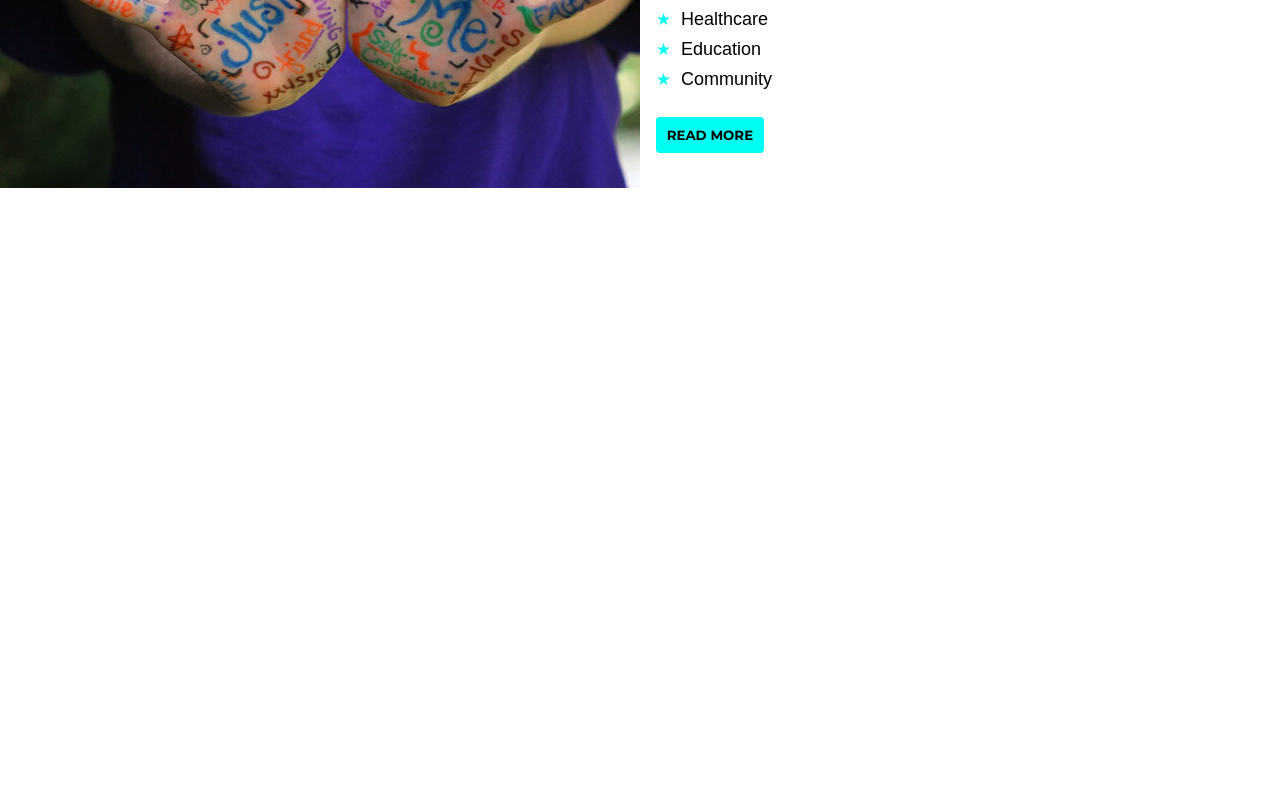
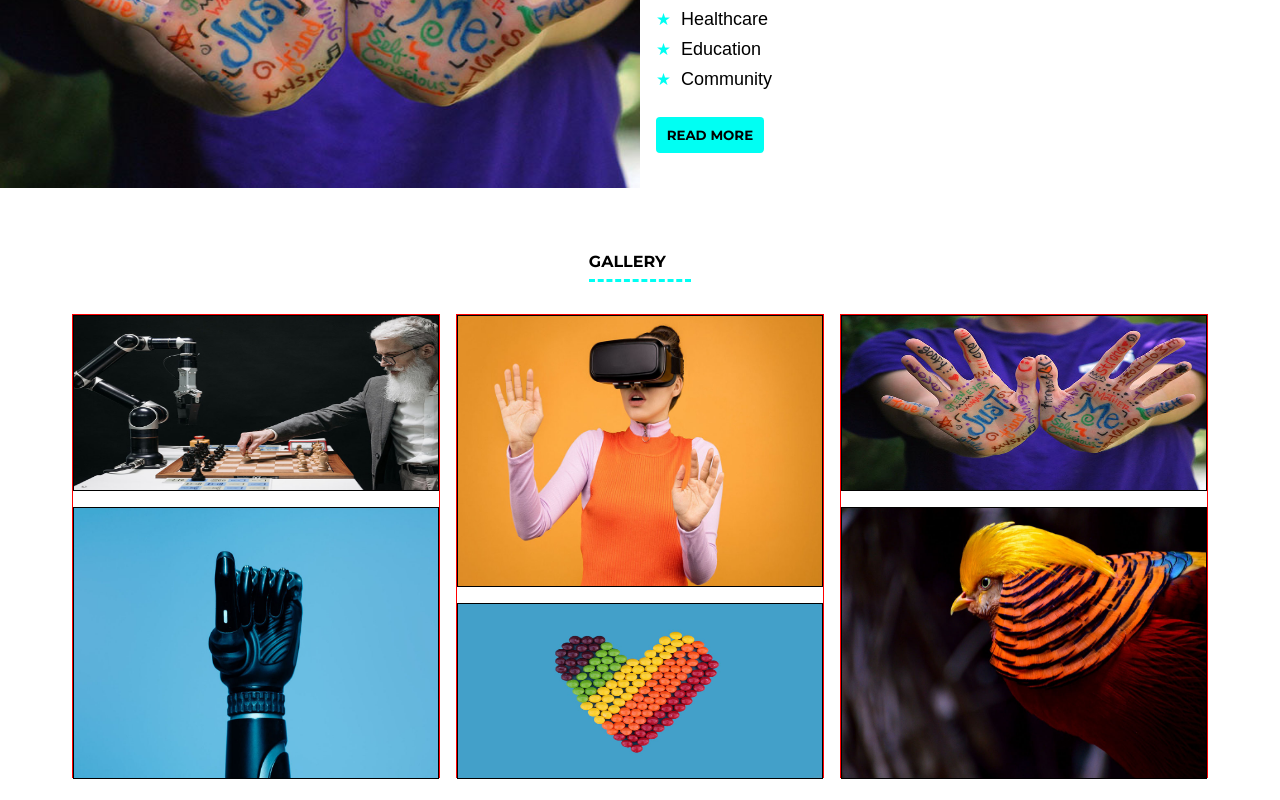
Before and after one commit to DevKay22/Design1, a React (Vite) app: page / in a window 1280 px wide. Shown: the part 2167-2967 px from the top of the page. Before the commit the page ends 2359 px from the top, so only its background shows below. Built offline with nearby package versions, Linux system fonts and the light colour scheme.

Commit message:
done with gallery section

```diff
--- a/src/App.jsx
+++ b/src/App.jsx
@@ -2,13 +2,14 @@ import React from 'react';
 import Header from './Components/Header';
 import About from './Components/About';
 import Why from './Components/Why';
-
+import Gallery from './Components/Gallery';
 const App = () => {
   return (
     <div>
       <Header />
       <About />
       <Why />
+      <Gallery />
     </div>
   )
 }
--- /dev/null
+++ b/src/Components/Gallery.jsx
@@ -0,0 +1,56 @@
+import React from 'react';
+import '../Styles/Gallery.css';
+import img1 from '../assets/Images/blog17.jpg';
+import img2 from '../assets/Images/blog2.jpg';
+import img3 from '../assets/Images/blog21.jpg';
+import img4 from '../assets/Images/blog90.jpg';
+import img5 from '../assets/Images/blog95.jpg';
+import img6 from '../assets/Images/blog97.jpg';
+
+
+const Gallery = () => {
+  return (
+    <div>
+        <div className='gallery'>
+            GALLERY
+        </div>
+
+        <div>
+            <div className='galleryItems'>
+                <div className='galleryItem1'>
+                    <div className='galleryItem1a'>
+                        <div className='diva'>
+                            <img src={img1} alt="" />
+                        </div>
+                        <div className='divb'>
+                            <img src={img2} alt="" />
+                        </div>
+                    </div>
+                    <div className='galleryItem1b'>
+                        <div className='divc'>
+                            <img src={img3} alt="" />
+                        </div>
+                        <div className='divd'>
+                            <img src={img4} alt="" />
+                        </div>
+                    </div>
+                    <div className='galleryItem1a'>
+                        <div className='diva'>
+                            <img src={img5} alt="" />
+                        </div>
+                        <div className='divb'>
+                            <img src={img6} alt="" />
+                        </div>
+                    </div>
+                </div>
+
+                {/* gallery items b */}
+
+
+            </div>
+        </div>
+    </div>
+  )
+}
+
+export default Gallery
--- /dev/null
+++ b/src/Styles/Gallery.css
@@ -0,0 +1,61 @@
+.gallery{
+    font-weight: 700;
+    width: 6.4em;
+    margin: 4em auto 2em auto;
+    padding-bottom: 0.5em;
+    border-bottom: dashed 3px #00fff3;
+
+
+}
+
+/* .galleryItems{
+    border: 1px solid red;
+    height: 27em;
+} */
+
+.galleryItem1{
+    width: 90%;
+    display: flex;
+    justify-content: space-around;
+    margin: 1.4em auto;
+}
+
+.galleryItem1a{
+    width: 32%;
+    border: 1px solid red;
+    height: 29rem;
+
+}
+
+.diva{
+    height: 11em;
+    border: 1px solid black;
+}
+
+.divb{
+    border: 1px solid black;
+    height: 17em;
+    margin-top: 1em;
+}
+
+.galleryItem1b{
+    height: 29rem;
+    width: 32%;
+    border: 1px solid red;
+}
+
+.divc{
+    border: 1px solid black;
+    height: 17em;
+    margin-bottom: 1em;
+}
+
+.divd{
+    border: 1px solid black;
+    height: 11em;
+}
+
+img{
+    width: 100%;
+    height: 100%;
+}
```
